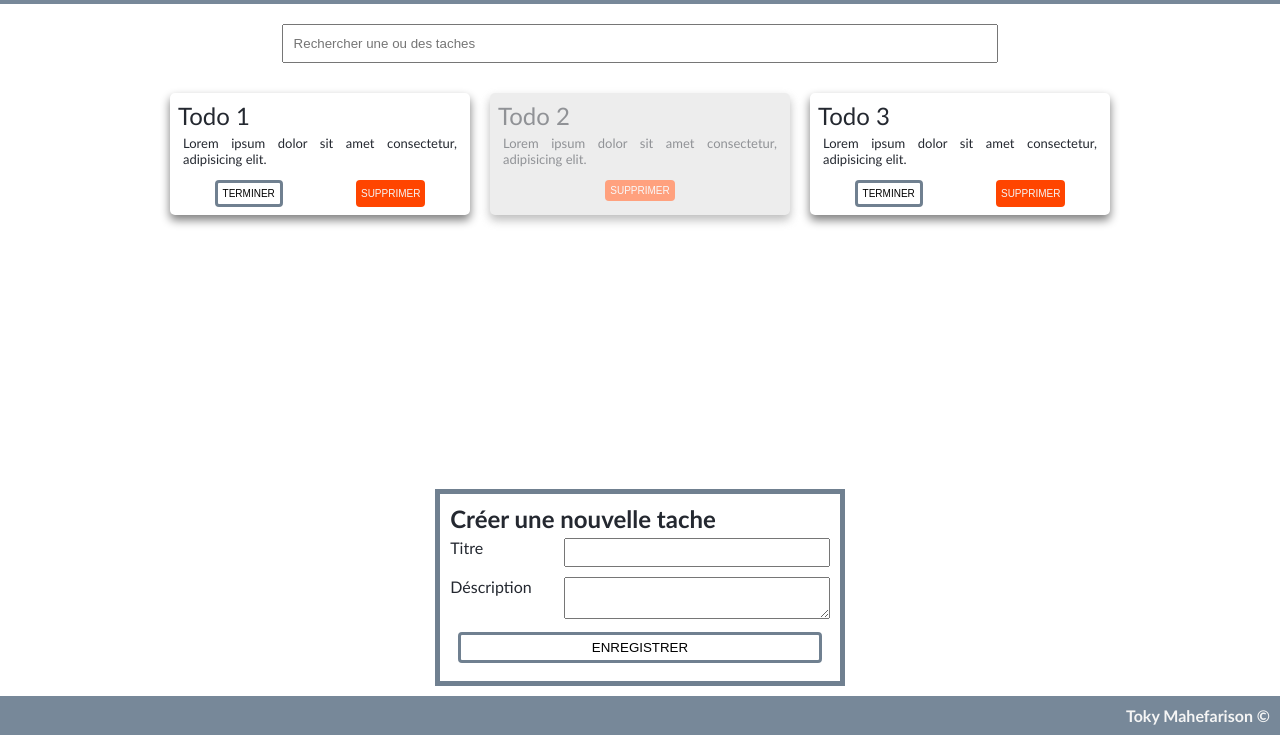
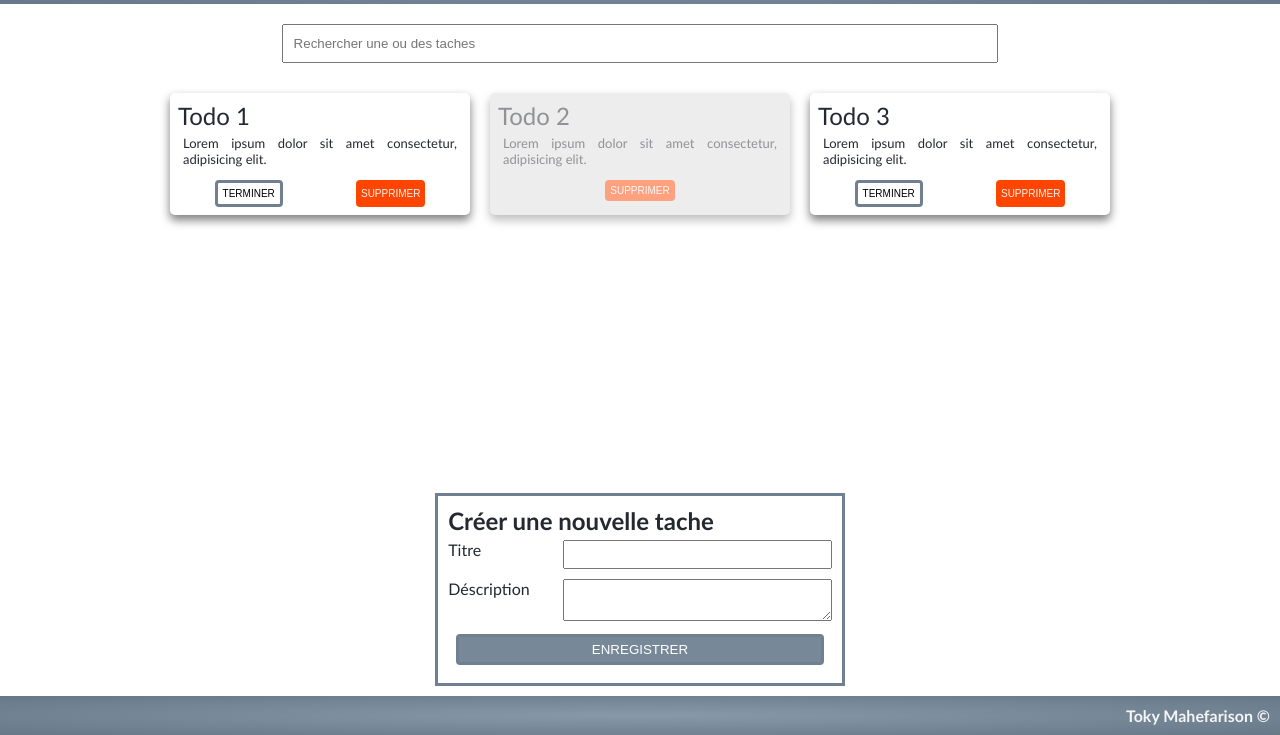
Before and after one commit to gituxmanjaka/Todo, a plain HTML site: page pure js/index.html in a window 1280 px wide. Shown: the part 65-800 px from the top of the page. Drawn offline with Linux system fonts and the light colour scheme.

Commit message:
Some refactor

```diff
--- a/pure js/style.css
+++ b/pure js/style.css
@@ -15,7 +15,8 @@ body {
 
 header, footer {
     color: whitesmoke;
-    background-color: lightslategray;
+    /* background-color: lightslategray; */
+    background: radial-gradient(#8899aa, #667788);
 }
 
 header {
@@ -146,7 +147,7 @@ input:focus, textarea:focus {
     min-width: 300px;
     margin: 10px;
     padding: 10px;
-    border: 5px solid slategray;
+    border: 3px solid slategray;
 }
 .todo-form form {
     display: flex;
@@ -163,5 +164,13 @@ input:focus, textarea:focus {
     width: 30%;
     cursor: pointer;
 }
+.todo-form button {
+    color: white;
+    background-color: lightslategray;
+}
+.todo-form button:hover {
+    color: inherit;
+    background: none;
+}
 
 /* End form */
```
